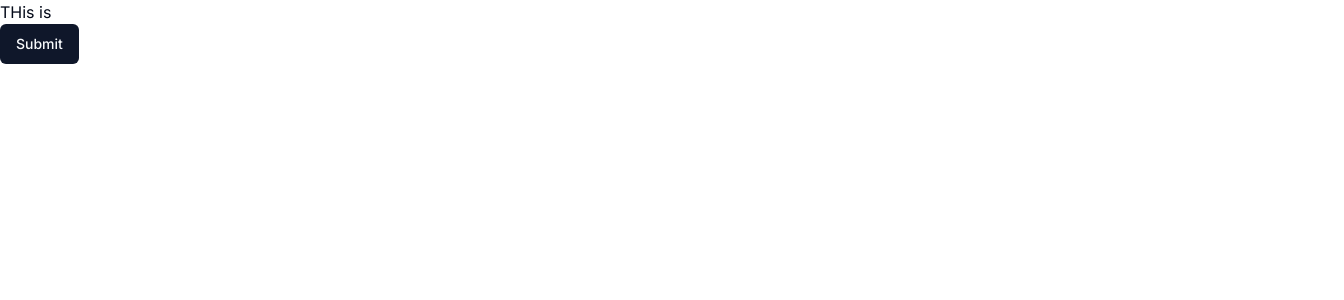
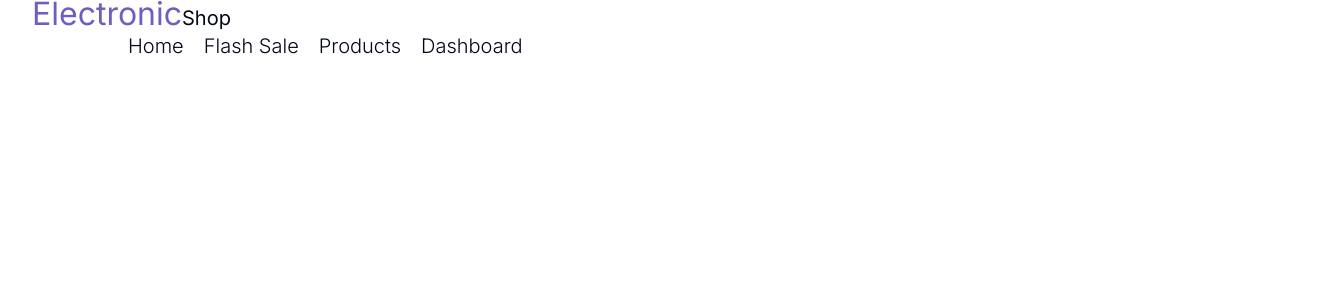
Before and after one commit to afzal75/electronic-gadget-shop-frontend, a Next.js app: page / in a window 1280 px wide. Shown: the top 300 px of the page, 1344 px wide, since content can reach past the window. Built offline with nearby package versions, Linux system fonts and the light colour scheme.

Commit message:
navbar created successfully

```diff
--- a/package.json
+++ b/package.json
@@ -14,8 +14,10 @@
     "clsx": "^2.1.0",
     "lucide-react": "^0.363.0",
     "next": "14.1.4",
+    "next-themes": "^0.3.0",
     "react": "^18",
     "react-dom": "^18",
+    "sonner": "^1.4.41",
     "tailwind-merge": "^2.2.2",
     "tailwindcss-animate": "^1.0.7"
   },
--- /dev/null
+++ b/src/app/(commonLayout)/layout.tsx
@@ -0,0 +1,13 @@
+import Navbar from "@/components/layout/Navbar";
+import { ReactNode } from "react";
+
+const CommonLayout = ({ children }: { children: ReactNode }) => {
+    return (
+        <div>
+            <Navbar />
+            {children}
+        </div>
+    );
+};
+
+export default CommonLayout;
--- /dev/null
+++ b/src/app/(commonLayout)/page.tsx
@@ -0,0 +1,11 @@
+import React from 'react';
+
+const Home = () => {
+    return (
+        <div>
+
+        </div>
+    );
+};
+
+export default Home;
--- a/src/app/layout.tsx
+++ b/src/app/layout.tsx
@@ -5,8 +5,8 @@ import "./globals.css";
 const inter = Inter({ subsets: ["latin"] });
 
 export const metadata: Metadata = {
-  title: "Create Next App",
-  description: "Generated by create next app",
+  title: "Electronic Gadget Shop",
+  description: "All Electronic Equipment available in my shop",
 };
 
 export default function RootLayout({
--- a/src/app/page.tsx
+++ /dev/null
@@ -1,11 +0,0 @@
-import { Button } from "@/components/ui/button";
-
-
-export default function Home() {
-  return (
-    <div>
-      <h1>THis is</h1>
-      <Button>Submit</Button>
-    </div>
-  );
-}
--- /dev/null
+++ b/src/components/layout/Navbar.tsx
@@ -0,0 +1,145 @@
+"use client";
+/* eslint-disable jsx-a11y/alt-text */
+import Link from "next/link";
+import { usePathname } from "next/navigation";
+
+/* eslint-disable @next/next/no-img-element */
+const Navbar = () => {
+    const pathname = usePathname();
+    const links = [
+        {
+            title: "Home",
+            link: "/",
+            id: 1,
+        },
+        {
+            title: "Flash Sale",
+            link: "/flash-sale",
+            id: 2,
+        },
+        {
+            title: "Products",
+            link: "/mens-shirts",
+            id: 3,
+        },
+        {
+            title: "Dashboard",
+            link: "/dashboard/all-products",
+            id: 4,
+        },
+    ];
+
+    return (
+        <header className={` container md:text-xl `}>
+            <div >
+                <h1 className="">
+                    <span className="text-[#6e5fbe] text-[2rem]"> Electronic</span>Shop
+                </h1>
+                <input type="checkbox" className="peer hidden" id="navbar-open" />
+                <label
+                    className="absolute right-4 top-5 cursor-pointer sm:hidden"
+                    htmlFor="navbar-open"
+                >
+                    <span className="sr-only">Toggle menu</span>
+                    <svg
+                        xmlns="http://www.w3.org/2000/svg"
+                        className="h-6 w-6"
+                        fill="white"
+                        viewBox="0 0 24 24"
+                        stroke="currentColor"
+                        strokeWidth={2}
+                    >
+                        <path
+                            strokeLinecap="round"
+                            strokeLinejoin="round"
+                            d="M4 6h16M4 12h16M4 18h16"
+                        />
+                    </svg>
+                </label>
+                <nav
+                    aria-labelledby="header-navigation"
+                    className="peer-checked:mt-8 peer-checked:max-h-52
+                    flex max-h-0 w-full flex-col items-center
+                    justify-between overflow-hidden transition-all
+                    sm:ml-24 sm:max-h-full sm:flex-row sm:items-start"
+                >
+                    <h2 className="sr-only" id="header-navigation">
+                        Header navigation
+                    </h2>
+                    <ul
+                        className="flex flex-col gap-5  items-start sm:flex-row">
+                        {links.map((link) => (
+                            <li key={link.id} className="">
+                                <Link className="font-light" href={link.link}>
+                                    {link.title}
+                                </Link>
+                            </li>
+                        ))}
+                    </ul>
+                    {/* <ul className="mt-4 flex sm:mt-0">
+                        <li
+                            onClick={() => {
+                                toast("Thanks for clicking here", {
+                                    description: "This feature is coming soon",
+                                    duration: 1000,
+                                });
+                            }}
+                            className="ml-6 flex h-8 w-8 cursor-pointer items-center justify-center rounded-xl border text-gray-600 hover:text-black hover:shadow"
+                        >
+                            <svg
+                                xmlns="http://www.w3.org/2000/svg"
+                                className="h-5 w-5"
+                                fill="white"
+                                viewBox="0 0 24 24"
+                                stroke="currentColor"
+                                strokeWidth={2}
+                            >
+                                <path
+                                    strokeLinecap="round"
+                                    strokeLinejoin="round"
+                                    d="M5.121 17.804A13.937 13.937 0 0112 16c2.5 0 4.847.655 6.879 1.804M15 10a3 3 0 11-6 0 3 3 0 016 0zm6 2a9 9 0 11-18 0 9 9 0 0118 0z"
+                                />
+                            </svg>
+                        </li>
+                        <li
+                            onClick={() => {
+                                toast("Thanks for clicking here", {
+                                    description: "This feature is coming soon",
+                                    duration: 1000,
+                                });
+                            }}
+                            className="ml-6 flex h-8 w-8 cursor-pointer items-center justify-center rounded-xl border text-gray-600 hover:text-black hover:shadow"
+                        >
+                            <ShoppingCart />
+                        </li>
+                        <li className="ml-6 flex h-8 w-8 cursor-pointer items-center justify-center rounded-xl border text-gray-600 hover:text-black hover:shadow">
+                            <Link href={"/dashboard/all-products"}>
+                                <svg
+                                    xmlns="http://www.w3.org/2000/svg"
+                                    className="h-5 w-5"
+                                    fill="white"
+                                    viewBox="0 0 24 24"
+                                    stroke="currentColor"
+                                    strokeWidth={2}
+                                >
+                                    <path
+                                        strokeLinecap="round"
+                                        strokeLinejoin="round"
+                                        d="M10.325 4.317c.426-1.756 2.924-1.756 3.35 0a1.724 1.724 0 002.573 1.066c1.543-.94 3.31.826 2.37 2.37a1.724 1.724 0 001.065 2.572c1.756.426 1.756 2.924 0 3.35a1.724 1.724 0 00-1.066 2.573c.94 1.543-.826 3.31-2.37 2.37a1.724 1.724 0 00-2.572 1.065c-.426 1.756-2.924 1.756-3.35 0a1.724 1.724 0 00-2.573-1.066c-1.543.94-3.31-.826-2.37-2.37a1.724 1.724 0 00-1.065-2.572c-1.756-.426-1.756-2.924 0-3.35a1.724 1.724 0 001.066-2.573c-.94-1.543.826-3.31 2.37-2.37.996.608 2.296.07 2.572-1.065z"
+                                    />
+                                    <path
+                                        strokeLinecap="round"
+                                        strokeLinejoin="round"
+                                        d="M15 12a3 3 0 11-6 0 3 3 0 016 0z"
+                                    />
+                                </svg>
+                            </Link>
+                        </li>
+                    </ul> */}
+                </nav>
+            </div>
+        </header>
+    );
+};
+
+export default Navbar;
--- /dev/null
+++ b/src/components/ui/sonner.tsx
@@ -0,0 +1,31 @@
+"use client"
+
+import { useTheme } from "next-themes"
+import { Toaster as Sonner } from "sonner"
+
+type ToasterProps = React.ComponentProps<typeof Sonner>
+
+const Toaster = ({ ...props }: ToasterProps) => {
+  const { theme = "system" } = useTheme()
+
+  return (
+    <Sonner
+      theme={theme as ToasterProps["theme"]}
+      className="toaster group"
+      toastOptions={{
+        classNames: {
+          toast:
+            "group toast group-[.toaster]:bg-background group-[.toaster]:text-foreground group-[.toaster]:border-border group-[.toaster]:shadow-lg",
+          description: "group-[.toast]:text-muted-foreground",
+          actionButton:
+            "group-[.toast]:bg-primary group-[.toast]:text-primary-foreground",
+          cancelButton:
+            "group-[.toast]:bg-muted group-[.toast]:text-muted-foreground",
+        },
+      }}
+      {...props}
+    />
+  )
+}
+
+export { Toaster }
```
Also changed, not shown: 1 other file (tests, documents, lock files or other folders).
